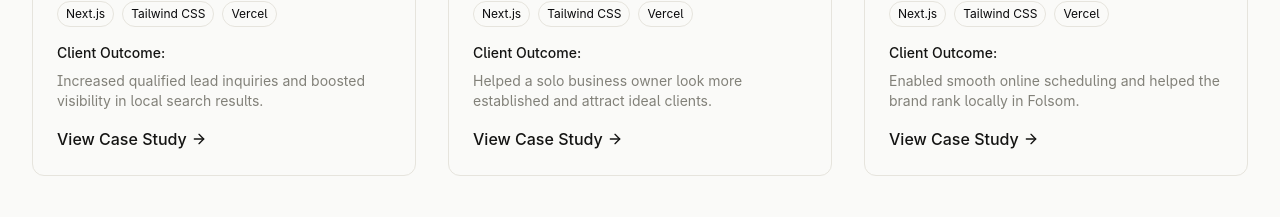
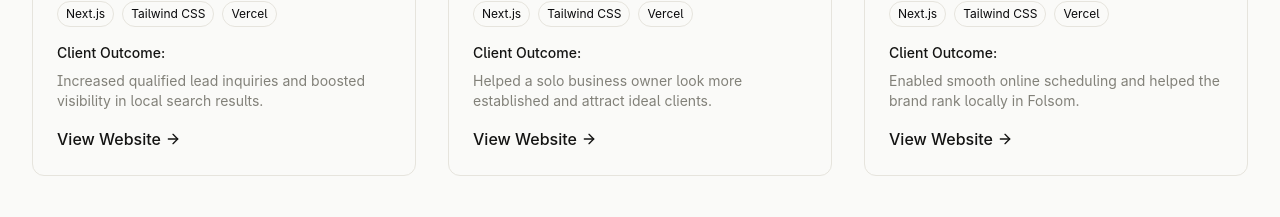
Before and after one commit to garretdgrant/edcw-next, a Next.js app: page /portfolio in a window 1280 px wide. Shown: the part 840-1057 px from the top of the page. Built offline with nearby package versions, Linux system fonts and the light colour scheme.

Commit message:
chore: update portfolio links

```diff
--- a/src/app/portfolio/page.tsx
+++ b/src/app/portfolio/page.tsx
@@ -1,4 +1,5 @@
 import { ArrowRight } from "lucide-react";
+import Link from "next/link";
 
 const Portfolio = () => {
   const portfolioItems = [
@@ -127,9 +128,13 @@ const Portfolio = () => {
                         <p className="text-secondary text-sm">{item.outcome}</p>
                       </div>
 
-                      <button className="text-primary font-medium flex items-center gap-1 hover:gap-2 transition-all">
-                        View Case Study <ArrowRight className="w-4 h-4" />
-                      </button>
+                      <Link
+                        href={item.companyLink}
+                        className="text-primary font-medium flex items-center gap-1 hover:gap-2 transition-all"
+                        target="_blank"
+                      >
+                        View Website <ArrowRight className="w-4 h-4" />
+                      </Link>
                     </div>
                   </div>
                 </div>
```
